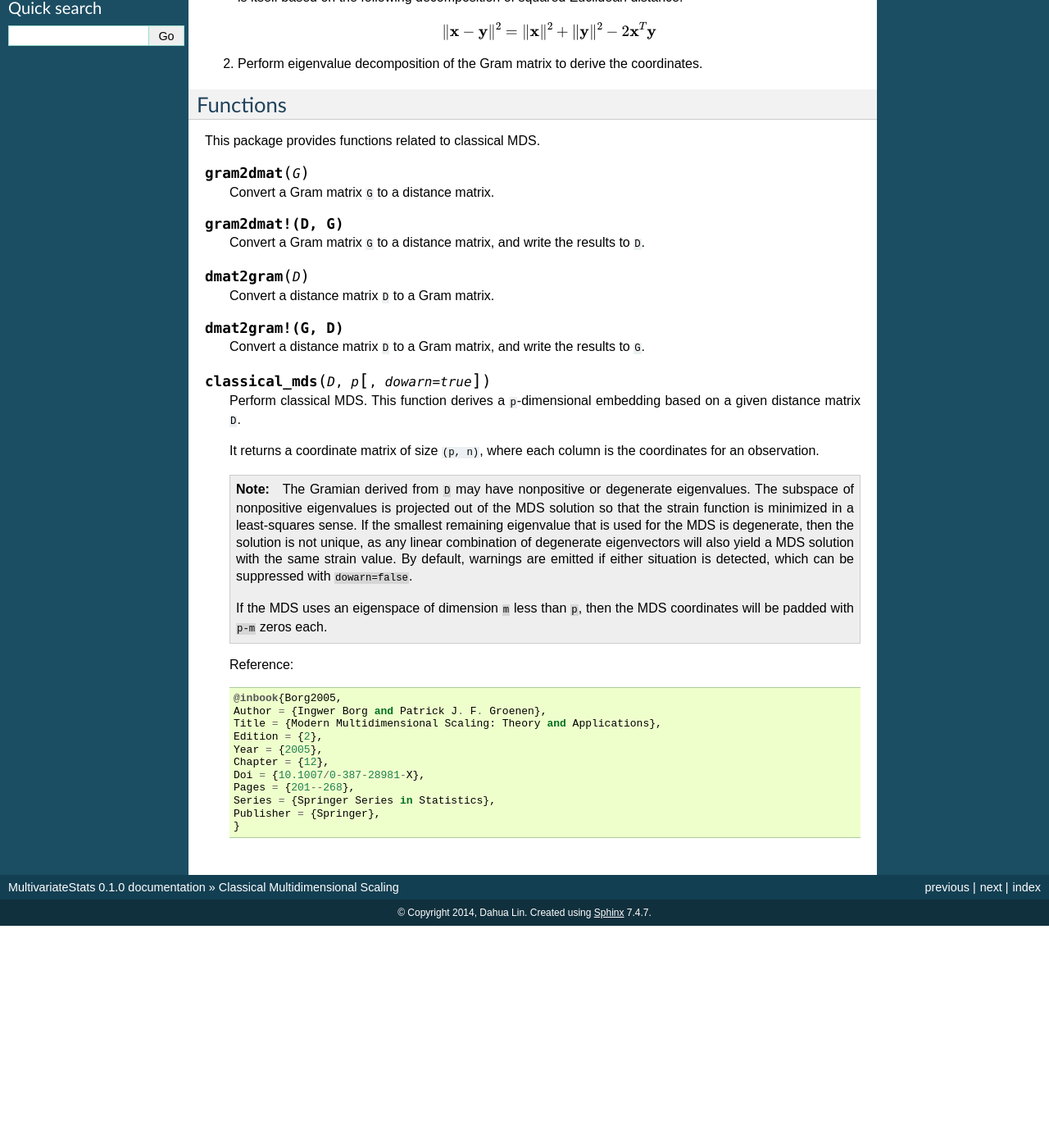
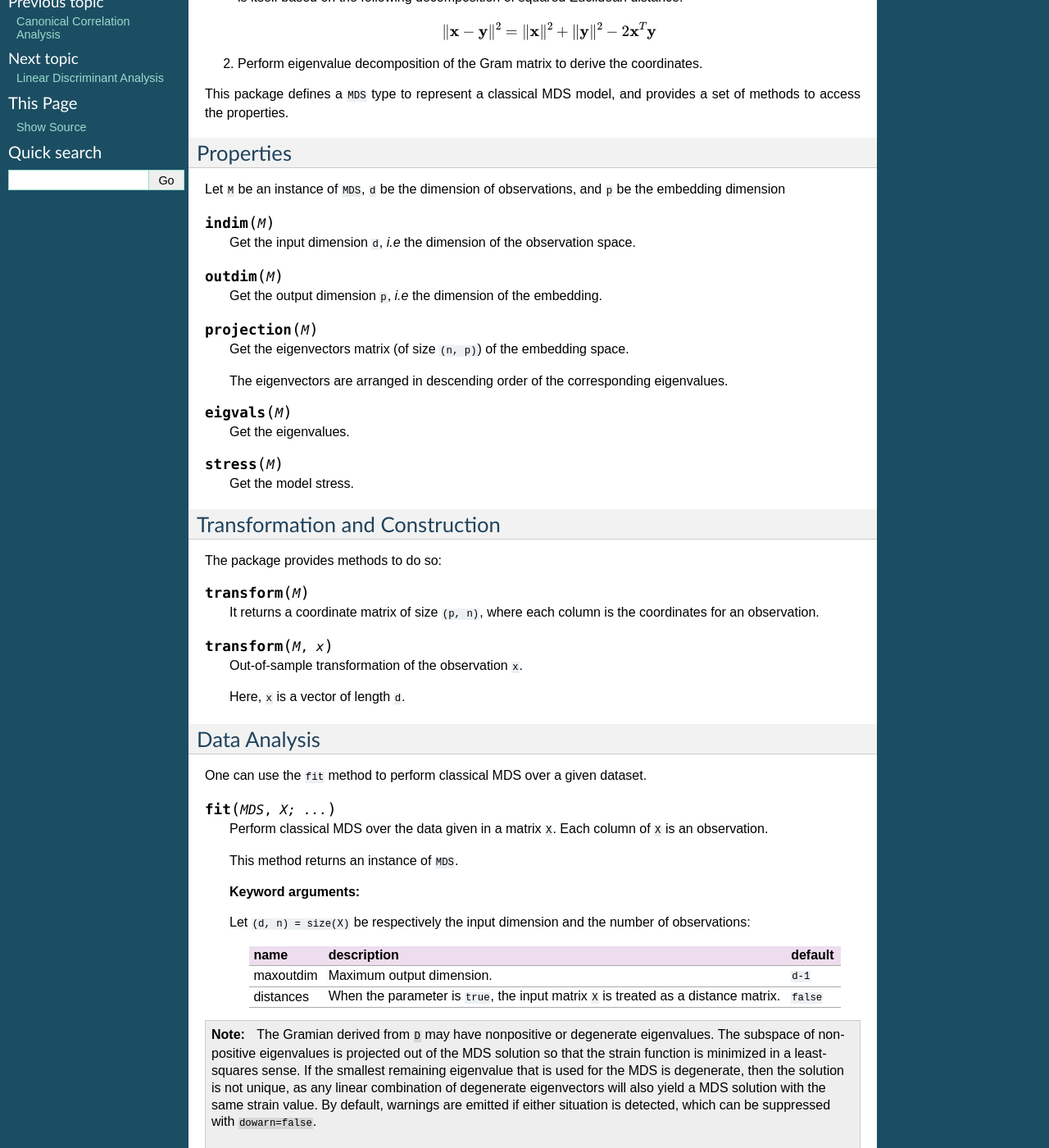
Before and after one commit to UnofficialJuliaMirrorSnapshots/MultivariateStats.jl-6f286f6a-111f-5878-ab1e-185364afe411, a Sphinx documentation site: the page built from docs/source/cmds.rst, in a window 1280 px wide and 1400 px high, scrolled down 397 px. Shown: the whole window at 82% size. Built offline with Sphinx 7.4.7, drawn with Linux system fonts in a browser that asks for light colours; formulas are drawn with MathJax 3; before the commit the page ends 1526 px from its top, so only the background shows below that; some of the changed text lies outside the part shown.

Commit message:
Snapshot of branch master taken on 2019-05-24T08:21:54.676-04:00 from "https://github.com/UnofficialJuliaMirror/MultivariateStats.jl-6f286f6a-111f-5878-ab1e-185364afe411"

```diff
--- a/docs/source/cmds.rst
+++ b/docs/source/cmds.rst
@@ -26,8 +26,95 @@ Overview of Classical MDS
 2. Perform eigenvalue decomposition of the Gram matrix to derive the coordinates.
 
 
-Functions
-~~~~~~~~~~
+This package defines a ``MDS`` type to represent a classical MDS model, and provides a set of methods to access the properties.
+
+Properties
+~~~~~~~~~~~
+
+Let ``M`` be an instance of ``MDS``, ``d`` be the dimension of observations, and ``p`` be the embedding dimension
+
+.. function:: indim(M)
+
+    Get the input dimension ``d``, *i.e* the dimension of the observation space.
+
+.. function:: outdim(M)
+
+    Get the output dimension ``p``, *i.e* the dimension of the embedding.
+
+.. function:: projection(M)
+
+    Get the eigenvectors matrix (of size ``(n, p)``) of the embedding space.
+
+    The eigenvectors are arranged in descending order of the corresponding eigenvalues.
+
+.. function:: eigvals(M)
+
+    Get the eigenvalues.
+
+.. function:: stress(M)
+
+    Get the model stress.
+
+
+Transformation and Construction
+~~~~~~~~~~~~~~~~~~~~~~~~~~~~~~~~~
+
+The package provides methods to do so:
+
+.. function:: transform(M)
+
+    It returns a coordinate matrix of size ``(p, n)``, where each column is the
+    coordinates for an observation.
+
+.. function:: transform(M, x)
+
+    Out-of-sample transformation of the observation ``x``.
+
+    Here, ``x`` is a vector of length ``d``.
+
+
+Data Analysis
+~~~~~~~~~~~~~~~
+
+One can use the ``fit`` method to perform classical MDS over a given dataset.
+
+.. function:: fit(MDS, X; ...)
+
+    Perform classical MDS over the data given in a matrix ``X``. Each column of ``X`` is an observation.
+
+    This method returns an instance of ``MDS``.
+
+    **Keyword arguments:**
+
+    Let ``(d, n) = size(X)`` be respectively the input dimension and the number of observations:
+
+    =========== =============================================================== ===============
+      name         description                                                   default
+    =========== =============================================================== ===============
+     maxoutdim  Maximum output dimension.                                        ``d-1``
+    ----------- --------------------------------------------------------------- ---------------
+     distances  When the parameter is ``true``, the input matrix ``X`` is        ``false``
+                treated as a distance matrix.
+    =========== =============================================================== ===============
+
+.. note::
+
+    The Gramian derived from ``D`` may have nonpositive or degenerate
+    eigenvalues.  The subspace of nonpositive eigenvalues is projected out
+    of the MDS solution so that the strain function is minimized in a
+    least-squares sense.  If the smallest remaining eigenvalue that is used
+    for the MDS is degenerate, then the solution is not unique, as any
+    linear combination of degenerate eigenvectors will also yield a MDS
+    solution with the same strain value. By default, warnings are emitted
+    if either situation is detected, which can be suppressed with
+    ``dowarn=false``.
+
+    If the MDS uses an eigenspace of dimension ``m`` less than ``p``, then
+    the MDS coordinates will be padded with ``p-m`` zeros each.
+
+
+Miscellaneous Functions
+~~~~~~~~~~~~~~~~~~~~~~~
 
 This package provides functions related to classical MDS.
 
@@ -47,29 +134,6 @@ This package provides functions related to classical MDS.
 
     Convert a distance matrix ``D`` to a Gram matrix, and write the results to ``G``.
 
-.. function:: classical_mds(D, p[, dowarn=true])
-
-    Perform classical MDS. This function derives a ``p``-dimensional embedding
-    based on a given distance matrix ``D``.
-
-    It returns a coordinate matrix of size ``(p, n)``, where each column is the
-    coordinates for an observation.
-
-    .. note::
-
-        The Gramian derived from ``D`` may have nonpositive or degenerate
-        eigenvalues.  The subspace of nonpositive eigenvalues is projected out
-        of the MDS solution so that the strain function is minimized in a
-        least-squares sense.  If the smallest remaining eigenvalue that is used
-        for the MDS is degenerate, then the solution is not unique, as any
-        linear combination of degenerate eigenvectors will also yield a MDS
-        solution with the same strain value. By default, warnings are emitted
-        if either situation is detected, which can be suppressed with
-        ``dowarn=false``.
-
-        If the MDS uses an eigenspace of dimension ``m`` less than ``p``, then
-        the MDS coordinates will be padded with ``p-m`` zeros each.
-
     Reference::
 
         @inbook{Borg2005,
```
Also changed, not shown: 7 other files.
